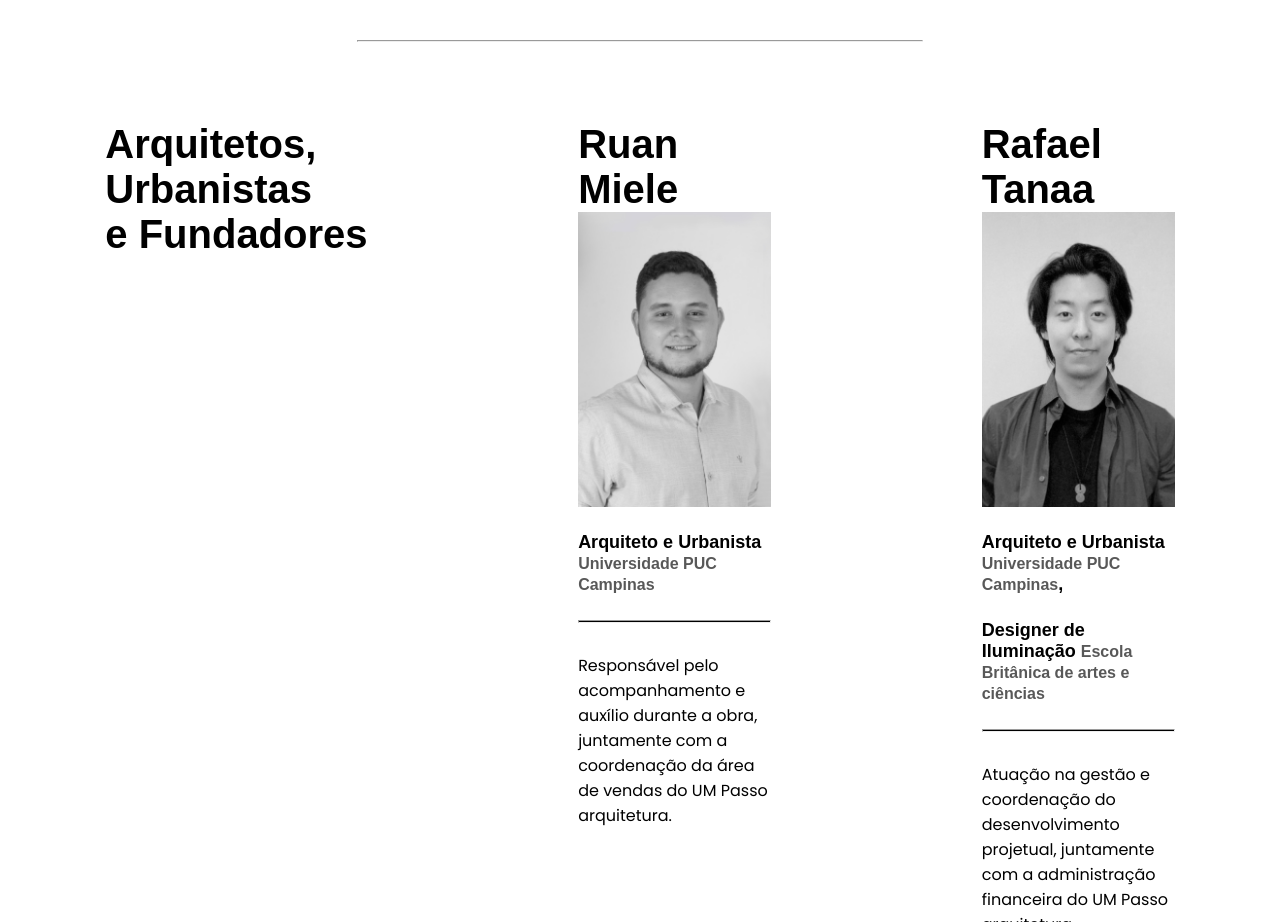
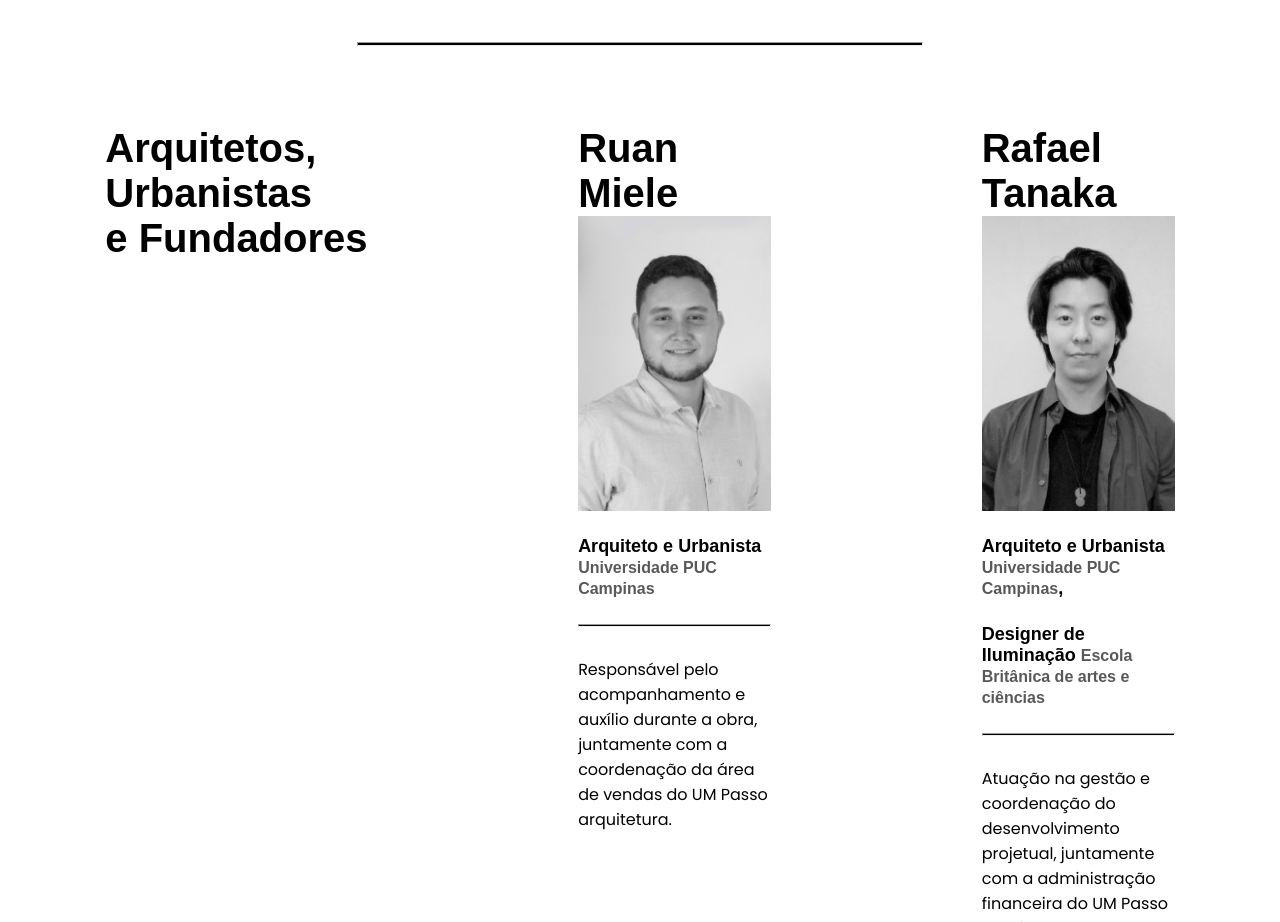
Before and after one commit to ericoki/UM-Passo, a plain HTML site: page sobre.html in a window 1280 px wide. Shown: the part 4220-5142 px from the top of the page. Drawn offline with Linux system fonts and the light colour scheme; a web font is replaced by a local one.

Commit message:
arquitetos3

```diff
--- a/css/sobre.css
+++ b/css/sobre.css
@@ -99,7 +99,7 @@
 #arquitetos h3>span{
     color: black;
     font-family: 'Gayathri', sans-serif;
-    padding-bottom: 5px;
+    padding-bottom: 8px;
     opacity: 65%;
     font-size: 16px;
 }
--- a/css/styles.css
+++ b/css/styles.css
@@ -78,7 +78,7 @@ p {
 hr {
   width: 566px;
   margin: auto;
-  height: 2px;
+  height: 4px;
   background-color: black;
 }
 
--- a/sobre.html
+++ b/sobre.html
@@ -141,7 +141,7 @@
                 </p>
             </div>
             <div class="card-arquiteto">
-                <h1>Rafael Tanaa</h1>
+                <h1>Rafael Tanaka</h1>
                 <img src="assets/arquiteto2.jpg" alt="Rafael Tanaka">
                 <div class="formacao-arq">
                     <h3> Arquiteto e Urbanista <span> Universidade PUC Campinas</span>,</h3>
```
